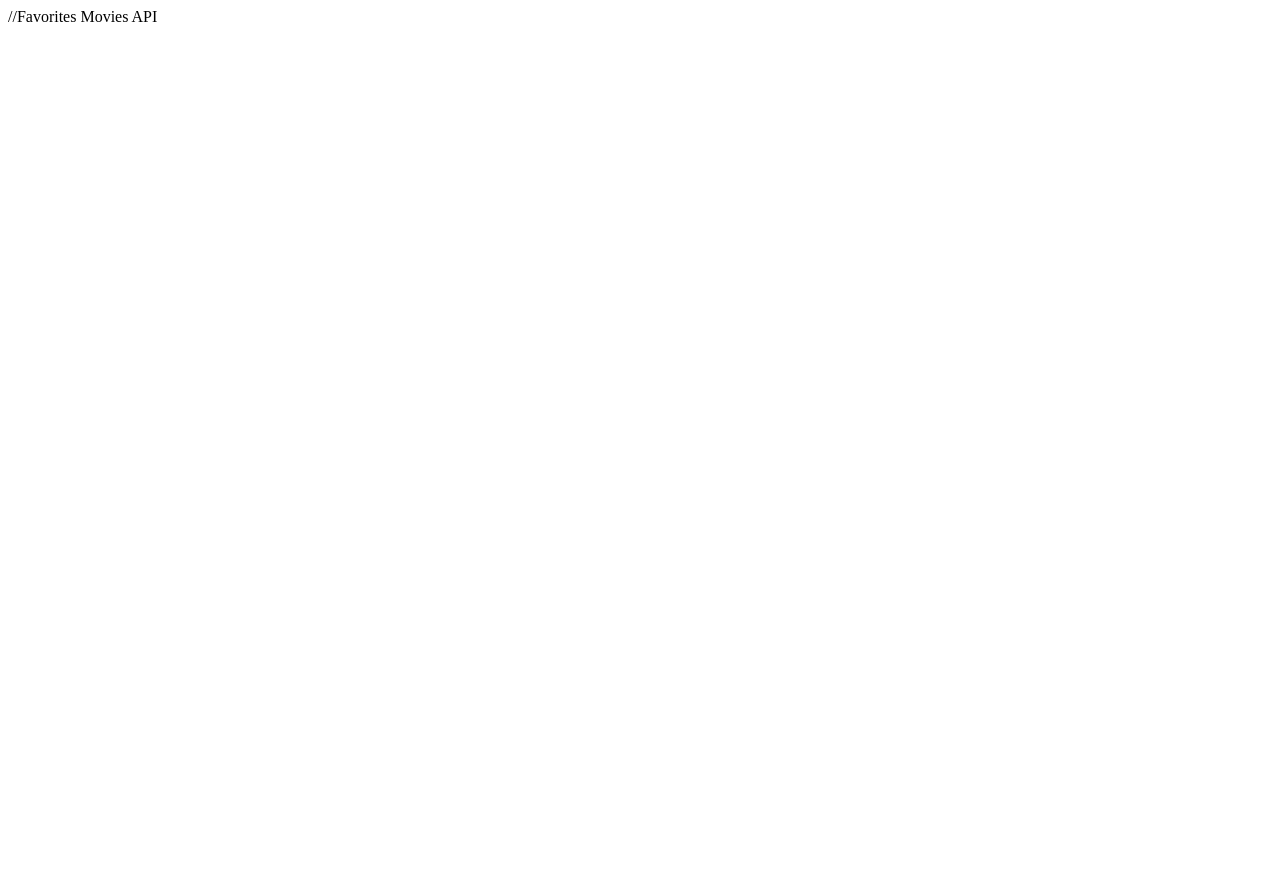
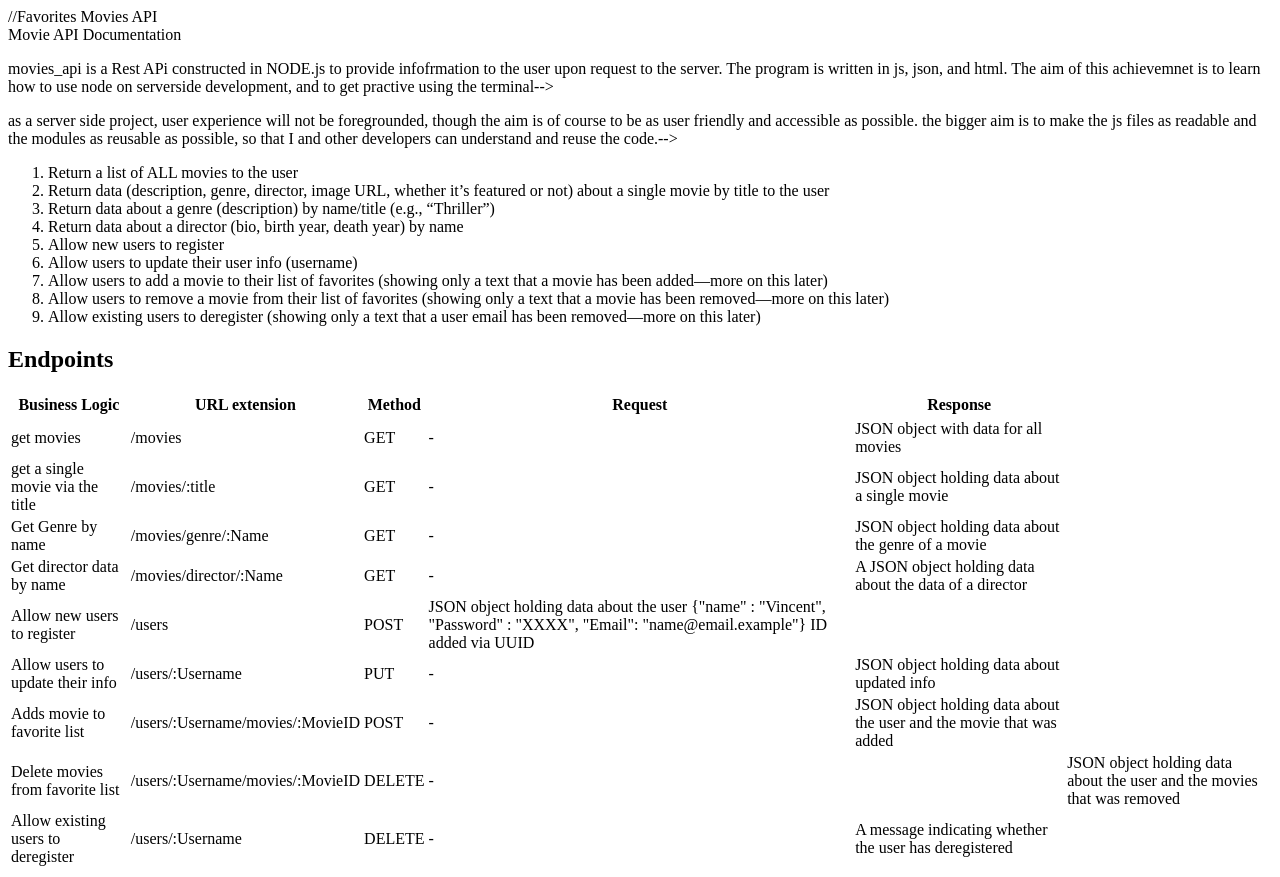
Before and after one commit to ankauoh/movies-api, a website: page public/documentation.html in a window 1280 px wide. Before the commit the page ends 800 px from the top, so only its background shows below. Drawn offline with Linux system fonts and the light colour scheme.

Commit message:
Documentation and Endpoints First Commit
documentation.html
table added with info about each of the new endpoints, their methods, urls, requests, and responses

index.js endpoints added, but functions not fleshed out.

```diff
--- a/log.txt
+++ b/log.txt
@@ -1,3 +1,7 @@
 ::ffff:127.0.0.1 - - [14/Dec/2022:18:53:12 +0000] "GET / HTTP/1.1" 404 139 "-" "Mozilla/5.0 (Macintosh; Intel Mac OS X 10.15; rv:107.0) Gecko/20100101 Firefox/107.0"
 ::ffff:127.0.0.1 - - [14/Dec/2022:18:53:29 +0000] "GET / HTTP/1.1" 404 139 "-" "Mozilla/5.0 (Macintosh; Intel Mac OS X 10.15; rv:107.0) Gecko/20100101 Firefox/107.0"
 ::ffff:127.0.0.1 - - [14/Dec/2022:18:57:06 +0000] "GET / HTTP/1.1" 404 139 "-" "Mozilla/5.0 (Macintosh; Intel Mac OS X 10.15; rv:107.0) Gecko/20100101 Firefox/107.0"
+::1 - - [20/Dec/2022:22:02:33 +0000] "GET /movies HTTP/1.1" 200 43 "-" "PostmanRuntime/7.30.0"
+::1 - - [20/Dec/2022:22:02:41 +0000] "GET /users HTTP/1.1" 404 144 "-" "PostmanRuntime/7.30.0"
+::1 - - [20/Dec/2022:22:03:12 +0000] "GET /movies/Amelie HTTP/1.1" 500 16 "-" "PostmanRuntime/7.30.0"
+::1 - - [20/Dec/2022:22:03:16 +0000] "GET /movies/:Amelie HTTP/1.1" 500 16 "-" "PostmanRuntime/7.30.0"
--- a/package.json
+++ b/package.json
@@ -20,6 +20,7 @@
   "dependencies": {
     "body-parser": "^1.20.1",
     "express": "^4.18.2",
-    "morgan": "^1.10.0"
+    "morgan": "^1.10.0",
+    "uuid": "^9.0.0"
   }
 }
--- a/public/documentation.html
+++ b/public/documentation.html
@@ -1,9 +1,136 @@
 //Favorites Movies API
 
-<!-- movies_api is a Rest APi constructed in NODE.js to provide infofrmation
-to the user upon request to the server. The program is written in js, json, and html.
-The aim of this achievemnet is to learn how to use node on serverside development, and to get practive using the terminal-->
+<!DOCTYPE html>
+<html lang="en">
 
-<!-- as a server side project, user experience will not be foregrounded, though the aim is of course to be as user friendly and accessible as possible.
-  the bigger aim is to make the js files as readable and the modules as reusable as possible, so that I and other developers
-  can understand and reuse the code.-->
+<head>
+  <meta charset="UTF-8">
+  <meta http-equiv="X-UA-Compatible" content="IE=edge">
+  <meta name="viewport" content="width=device-width, initial-scale=1.0">
+  <title>Documentation</title>
+  <link rel="stylesheet" type="text/css" href="../css/style.css">
+</head>
+
+<body>
+  <header> Movie API Documentation
+  </header>
+  <div>
+    <p> movies_api is a Rest APi constructed in NODE.js to provide infofrmation
+      to the user upon request to the server. The program is written in js, json, and html.
+      The aim of this achievemnet is to learn how to use node on serverside development, and to get practive using the
+      terminal-->
+    </p>
+    <p>
+      as a server side project, user experience will not be foregrounded, though the aim is of course to be as user
+      friendly and accessible as possible.
+      the bigger aim is to make the js files as readable and the modules as reusable as possible, so that I and other
+      developers
+      can understand and reuse the code.-->
+    </p>
+    <ol>
+      <li> Return a list of ALL movies to the user</li>
+      <li> Return data (description, genre, director, image URL, whether it’s featured or not) about a single movie by
+        title to the user</li>
+      <li> Return data about a genre (description) by name/title (e.g., “Thriller”)</li>
+      <li> Return data about a director (bio, birth year, death year) by name</li>
+      <li> Allow new users to register</li>
+      <li> Allow users to update their user info (username)</li>
+      <li> Allow users to add a movie to their list of favorites (showing only a text that a movie has been added—more
+        on this later)</li>
+      <li> Allow users to remove a movie from their list of favorites (showing only a text that a movie has been
+        removed—more on this later)</li>
+      <li> Allow existing users to deregister (showing only a text that a user email has been removed—more on this
+        later)</li>
+    </ol>
+  </div>
+
+  <h2> Endpoints </h2>
+  <table>
+    <thead>
+      <tr>
+        <th>Business Logic</th>
+        <th> URL extension </th>
+        <th> Method </th>
+        <th> Request </th>
+        <th> Response </th>
+      <tr>
+    </thead>
+
+    <tbody>
+      <td>get movies</td>
+      <td>/movies</td>
+      <td>GET</td>
+      <td>-</td>
+      <td>JSON object with data for all movies</td>
+      </tr>
+
+      <tr>
+        <td>get a single movie via the title</td>
+        <td>/movies/:title</td>
+        <td>GET</td>
+        <td>-</td>
+        <td>JSON object holding data about a single movie
+        <td>
+      </tr>
+
+      <tr>
+        <td>Get Genre by name</td>
+        <td>/movies/genre/:Name</td>
+        <td>GET</td>
+        <td>-</td>
+        <td>JSON object holding data about the genre of a movie</td>
+      </tr>
+
+      <tr>
+        <td>Get director data by name</td>
+        <td>/movies/director/:Name</td>
+        <td>GET</td>
+        <td>-</td>
+        <td>A JSON object holding data about the data of a director</td>
+      </tr>
+
+      <tr>
+        <td>Allow new users to register</td>
+        <td>/users</td>
+        <td>POST</td>
+        <td> JSON object holding data about the user {"name" : "Vincent", "Password" : "XXXX", "Email":
+          "name@email.example"} ID added via UUID </td>
+      </tr>
+
+      <tr>
+        <td>Allow users to update their info</td>
+        <td>/users/:Username</td>
+        <td>PUT</td>
+        <td>-</td>
+        <td>JSON object holding data about updated info</td>
+      </tr>
+
+      <tr>
+        <td>Adds movie to favorite list </td>
+        <td>/users/:Username/movies/:MovieID</td>
+        <td>POST</td>
+        <td>-</td>
+        <td>JSON object holding data about the user and the movie that was added</td>
+      </tr>
+
+      <tr>
+        <td>Delete movies from favorite list</td>
+        <td>/users/:Username/movies/:MovieID</td>
+        <td>DELETE</td>
+        <td>-
+        <td>
+        <td>JSON object holding data about the user and the movies that was removed</td>
+      </tr>
+
+      <tr>
+        <td>Allow existing users to deregister</td>
+        <td>/users/:Username</td>
+        <td>DELETE</td>
+        <td>-</td>
+        <td>A message indicating whether the user has deregistered</td>
+      </tr>
+    <tbody>
+  </table>
+</body>
+
+</html>
```
Also changed, not shown: index.js (+45 -3 lines), 1 other file.
